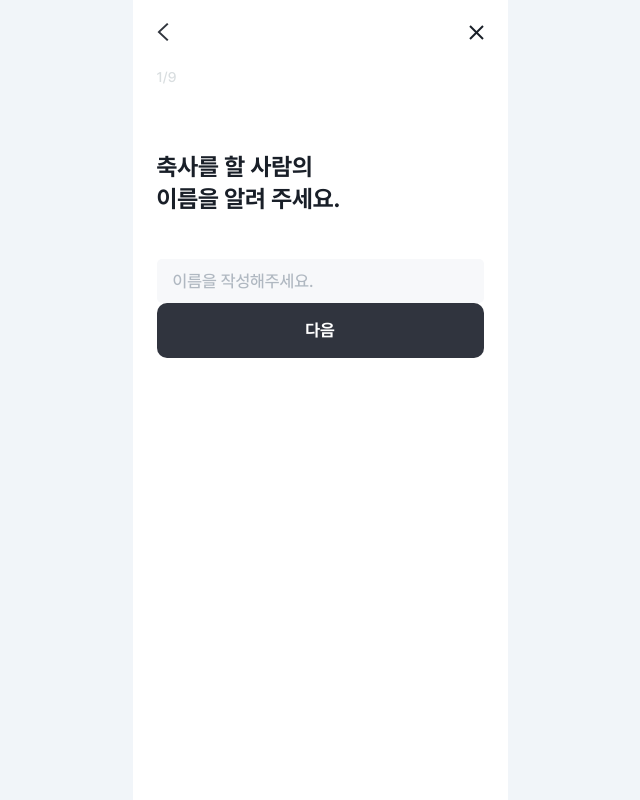
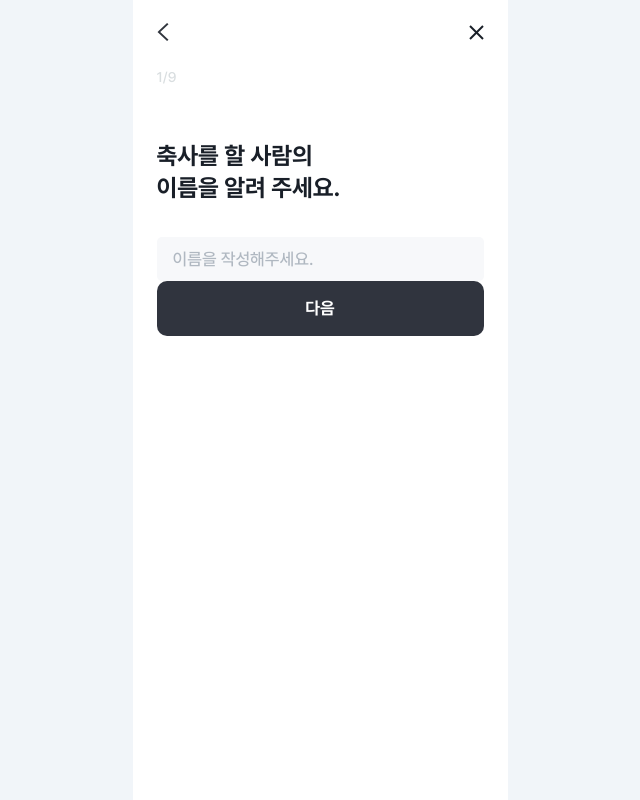
Before and after one commit to with-Bloom/bloom-react, a React (Vite) app: page /question in a window 1280 px wide. Shown: the whole page, without its empty margins (320-960 px from the left). Built offline with nearby package versions, Linux system fonts and the light colour scheme.

Commit message:
design: 디자인 시스템 컬러 수정

```diff
--- a/src/components/Button/ImageButton/index.tsx
+++ b/src/components/Button/ImageButton/index.tsx
@@ -12,7 +12,7 @@ const ImageButton = ({ options, onClick }: Props) => {
         return (
           <div key={el} className="flex flex-col items-center gap-[9px]">
             <CloudIcon className="cursor-pointer" onClick={onClick} />
-            <span className="font-Pretendard text-sm font-medium text-gray400">{el}</span>
+            <span className="font-Pretendard text-sm font-medium text-gray500">{el}</span>
           </div>
         );
       })}
--- a/src/components/Button/NextButton/index.tsx
+++ b/src/components/Button/NextButton/index.tsx
@@ -1,13 +1,13 @@
 type Props = {
   children: string;
-  onClick: (e: React.MouseEvent<HTMLButtonElement>) => void;
+  onClick: () => void;
 };
 
 const NextButton = ({ children, onClick }: Props) => {
   return (
     <button
       onClick={onClick}
-      className="bg-gray600 flex h-[55px] w-[327px] items-center justify-center rounded-[10px] font-Pretendard text-[17px] font-bold text-white"
+      className="bg-gray700 flex h-[55px] w-[327px] items-center justify-center rounded-[10px] font-Pretendard text-[17px] font-bold text-white"
     >
       {children}
     </button>
--- a/src/components/Button/PrimaryButton/index.tsx
+++ b/src/components/Button/PrimaryButton/index.tsx
@@ -10,7 +10,7 @@ const PrimaryButton = ({ options, onClick }: Props) => {
         return (
           <button
             key={el}
-            className="text-gray600 flex h-11 w-[327px] items-center justify-items-start rounded-[5px] bg-gray100 p-[13px] font-Pretendard text-[17px] font-medium"
+            className="text-gray700 flex h-11 w-[327px] items-center justify-items-start rounded-[5px] bg-gray100 p-[13px] font-Pretendard text-[17px] font-medium"
             onClick={onClick}
           >
             {el}
--- a/src/components/Input/index.tsx
+++ b/src/components/Input/index.tsx
@@ -9,7 +9,7 @@ const Input = ({ placeholder, onClick }: Props) => {
   return (
     <>
       <input
-        className="text-gray600 h-11 w-[327px] rounded-[5px] bg-gray100 p-4 font-Pretendard text-[17px] font-medium placeholder-gray300 caret-indigo outline-indigo"
+        className="text-gray700 h-11 w-[327px] rounded-[5px] bg-gray100 p-4 font-Pretendard text-[17px] font-medium placeholder-gray400 caret-indigo outline-indigo"
         placeholder={placeholder}
         maxLength={10}
       ></input>
--- a/src/components/QuestionTitle/index.tsx
+++ b/src/components/QuestionTitle/index.tsx
@@ -4,8 +4,8 @@ type Props = {
 
 const QuestionTitle = ({ children }: Props) => {
   return (
-    <div className="mb-11 mt-[63px] w-full">
-      <span className="text-gray700 mt-[63px] whitespace-pre-line	font-Pretendard text-2xl font-bold">
+    <div className="mb-[33px] mt-[52px] w-full">
+      <span className="text-gray800 whitespace-pre-line	font-Pretendard text-2xl font-bold">
         {children}
       </span>
     </div>
--- a/src/components/Textarea/index.tsx
+++ b/src/components/Textarea/index.tsx
@@ -9,7 +9,7 @@ const Textarea = ({ placeholder, onClick }: Props) => {
   return (
     <>
       <textarea
-        className="text-gray600 h-[122px] w-[327px] rounded-[5px] bg-gray100 p-4 font-Pretendard text-[15px] font-medium placeholder-gray300 caret-indigo outline-indigo"
+        className="text-gray700 h-[122px] w-[327px] rounded-[5px] bg-gray100 p-4 font-Pretendard text-[15px] font-medium placeholder-gray400 caret-indigo outline-indigo"
         placeholder={placeholder}
         maxLength={500}
       ></textarea>
--- a/src/pages/Home/index.tsx
+++ b/src/pages/Home/index.tsx
@@ -12,15 +12,15 @@ const HomePage = () => {
       <div className="flex h-full flex-col items-center justify-between pb-10">
         <div className="flex h-[calc(100vh-95px)] flex-col items-center justify-center">
           <HomeCharacter />
-          <span className="text-gray700 mb-[15px] mt-[33px] font-Pretendard text-[38px]	font-bold">
+          <span className="text-gray800 mb-[15px] mt-[33px] font-Pretendard text-[38px]	font-bold">
             {title}
           </span>
-          <span className="whitespace-pre-line text-center font-Pretendard text-[15px] leading-[150%] text-gray500">
+          <span className="text-gray600 whitespace-pre-line text-center font-Pretendard text-[15px] leading-[150%]">
             {subTitle}
           </span>
         </div>
         <Link to={'/question'}>
-          <div className="bg-gray600 flex h-[55px] w-[327px] items-center justify-center rounded-[10px] font-Pretendard text-[17px] font-bold text-white">
+          <div className="bg-gray700 flex h-[55px] w-[327px] items-center justify-center rounded-[10px] font-Pretendard text-[17px] font-bold text-white">
             축사 만들러 가기
           </div>
         </Link>
--- a/tailwind.config.js
+++ b/tailwind.config.js
@@ -5,11 +5,12 @@ export default {
       colors: {
         gray100: '#F7F8FA',
         gray200: '#D9DEE0',
-        gray300: '#B0B8C1',
-        gray400: '#686D75',
-        gray500: '#404349',
-        gray600: '#30343E',
-        gray700: '#191F28',
+        gray300: '#D0D1D2',
+        gray400: '#B0B8C1',
+        gray500: '#686D75',
+        gray600: '#404349',
+        gray700: '#30343E',
+        gray800: '#191F28',
         indigo: '#7990F6',
       },
     },
```
